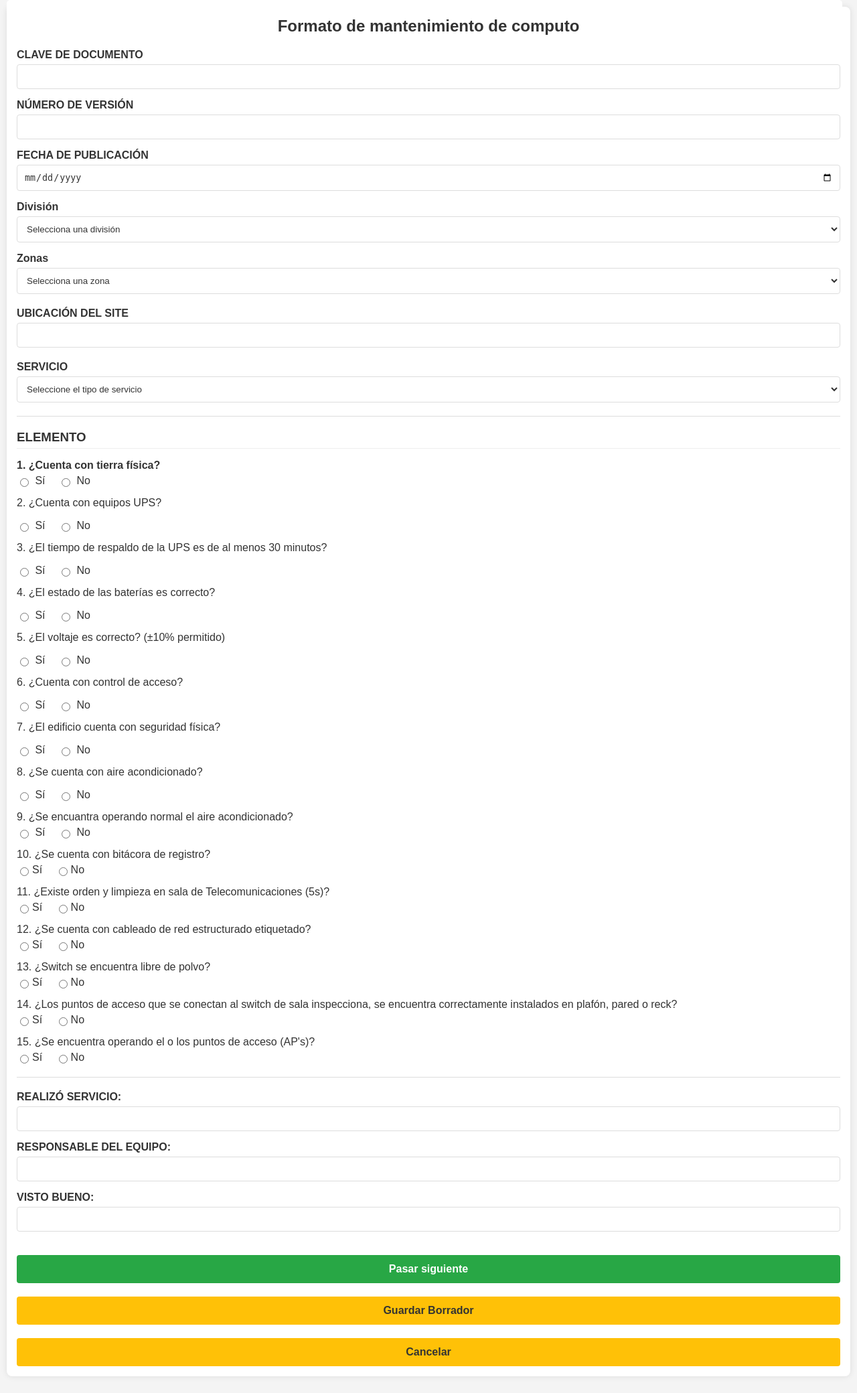
After one commit to Ruben2216/Sistema_De_Registros, a Flask app: template TEMPLATES/Mantenimiento/telecomunicaciones.html in a window 1280 px wide. The commit adds this page. Shown: the whole page at 67% size. Run offline with Flask 3, Linux system fonts and the light colour scheme; the template is opened without the code that fills it, so the values that code supplies are empty; parts of the project's set-up code (start-up, migrations or seed data) failed here and were passed over.

Commit message:
nuevo form

```diff
--- /dev/null
+++ b/TEMPLATES/Mantenimiento/telecomunicaciones.html
@@ -0,0 +1,215 @@
+<!DOCTYPE html>
+<html lang="en">
+<head>
+    <meta charset="UTF-8">
+    <meta name="viewport" content="width=device-width, initial-scale=1.0">
+    <title>Formato Inspección de salas de Telecomunicación</title>
+    <link rel="stylesheet" href="/RESOURCE/CSS/index.css">
+</head>
+<body>
+        <div class="contenedor-barra">
+        <div class="progreso">
+            <div class="progreso-barra" id="progreso-barra" style="width: 0%;"></div>
+        </div>
+    </div>
+    <div class="formulario-verificacion">
+        <form class = "formulario-verificacion__formulario">
+            <h1 class="formulario-verificacion__titulo-principal">Formato de mantenimiento de computo</h1>
+            <div class="seccion">
+                <div class="campo">
+                    <label class="campo__etiqueta">CLAVE DE DOCUMENTO</label>
+                    <input type="text" class="campo__control">
+                </div>
+                <div class="campo">
+                    <label class="campo__etiqueta">NÚMERO DE VERSIÓN</label>
+                    <input type="text" class="campo__control">
+                </div>
+                <div class="campo">
+                    <label class="campo__etiqueta">FECHA DE PUBLICACIÓN</label>
+                    <input type="date" class="campo__control">
+                </div>
+                <div class="campo">
+                    <label class="campo__etiqueta">División</label>
+                    <select  class="campo__control" id="division">
+                        <option value="">Selecciona una división</option>
+                        <option value="Baja_California">División Bajacalifornia</option>
+                        <option value="Noroeste">División Noroeste</option>
+                        <option value="Norte">División Norte</option>
+                        <option value="Golfo_Norte">División Golfo norte</option>
+                        <option value="Golfo_Centro">División Golfo Centro</option>
+                        <option value="Bajio">División Bajio</option>
+                        <option value="Jalisco">División Jalisco</option>
+                        <option value="Centro_Occidente">División Centro Occidente</option>
+                        <option value="Centro_Sur">División Centro Sur</option>
+                        <option value="Centro_Oriente">Division Centro Oriente</option>
+                        <option value="Oriente">División Oriente</option>
+                        <option value="Sureste">División Sureste</option>
+                        <option value="Peninsular">División Peninsular</option>
+                        <option value="Valle_Norte">División Valle de México Norte</option>
+                        <option value="Valle_Centro">División Valle de México Centro</option>
+                        <option value="Valle_Sur">División Valle de México Sur</option>
+                    </select>
+                </div>
+                <div class="seccion">
+                    <div class="campo">
+                        <label class="campo__etiqueta">Zonas</label>
+                        <select class="campo__control" id="zona">
+                            <option value="Seleccionar_Zona" >Selecciona una zona</option>
+                        </select>
+                    </div>
+                </div>
+                <div class="campo">
+                    <label class="campo__etiqueta">UBICACIÓN DEL SITE</label>
+                    <input type="text" class="campo__control">
+                </div>
+            </div>
+            <div class="seccion">
+                <div class="campo">
+                <label class="campo__etiqueta">SERVICIO</label>
+                <select class="campo__control">
+                    <option value="Seleccionar_Zona">Seleccione el tipo de servicio</option>
+                    <option value="Preventivo">Preventivo</option>
+                    <option value="Mantenimiento">Mantenimiento</option>
+                </select>
+                </div>
+            </div>
+            <hr class="seccion__divisor">
+            <div class="seccion">
+                <h3 class="seccion__titulo">ELEMENTO</h3>
+                <div class="campo">
+                    <p class="campo__etiqueta">1. ¿Cuenta con tierra física?</p>
+                    <div class="grupo-opciones">
+                        <label class="grupo-opciones__opcion"><input class="grupo-opciones__control" name="limpieza_externa" type="radio" value="si"> Sí</label>
+                        <label class="grupo-opciones__opcion"><input class="grupo-opciones__control" name="limpieza_externa" type="radio" value="no" onchange="mostrarInput('limpieza_externa')"> No</label>
+                    </div>
+                    <input type="text" id="input_limpieza_externa" class="campo__control" style="display: none;" placeholder="Especifique motivo">
+                </div>
+                <div class="campo">2. ¿Cuenta con equipos UPS?</p>
+                    <div class="grupo-opciones">
+                        <label class="grupo-opciones__opcion"><input class="grupo-opciones__control" name="pantalla" type="radio" value="si"> Sí</label>
+                        <label class="grupo-opciones__opcion"><input class="grupo-opciones__control" name="pantalla" type="radio" value="no" onchange="mostrarInput('pantalla')"> No</label>
+                    </div>
+                    <input type="text" id="input_pantalla" class="campo__control" style="display:none;" placeholder="Especifique motivo">
+                </div>
+                <div class="campo">3. ¿El tiempo de respaldo de la UPS es de al menos 30 minutos?</p>
+                    <div class="grupo-opciones">
+                        <label class="grupo-opciones__opcion"><input class="grupo-opciones__control" name="teclado" type="radio" value="si"> Sí</label>
+                        <label class="grupo-opciones__opcion"><input class="grupo-opciones__control" name="teclado" type="radio" value="no" onchange="modtrarInput('teclado')"> No</label>
+                    </div>
+                    <input type="text" id="input_teclado" class="campo__control" style="display:none;" placeholder="Especifique motivo">
+                </div>
+                <div class="campo">4. ¿El estado de las baterías es correcto?</p>
+                    <div class="grupo-opciones">
+                        <label class="grupo-opciones__opcion"><input class="grupo-opciones__control" name="conexiones" type="radio" value="si"> Sí</label>
+                        <label class="grupo-opciones__opcion"><input class="grupo-opciones__control" name="conexiones" type="radio" value="no" onchange="mostrarInput('conexiones')"> No</label>
+                    </div>
+                    <input type="text" id="input_conexiones" class="campo__control" style="display:none;" placeholder="Especifique motivo">
+                </div>
+                <div class="campo">5. ¿El voltaje es correcto? (±10% permitido)</p>
+                    <div class="grupo-opciones">
+                        <label class="grupo-opciones__opcion"><input class="grupo-opciones__control" name="despues_servicio" type="radio" value="si"> Sí</label>
+                        <label class="grupo-opciones__opcion"><input class="grupo-opciones__control" name="despues_servicio" type="radio" value="no" onchange="mostrarInput('despues_servicio')"> No</label>
+                    </div>
+                    <input type="text" id="input_despues_servicio" class="campo__control" style="display:none;" placeholder="Especifique motivo">
+                </div>
+                <div class="campo">6. ¿Cuenta con control de acceso?</p>
+                    <div class="grupo-opciones">
+                        <label class="grupo-opciones__opcion"><input class="grupo-opciones__control" name="Antivirus" type="radio" value="si"> Sí</label>
+                        <label class="grupo-opciones__opcion"><input class="grupo-opciones__control" name="Antivirus" type="radio" value="no" onchange="mostrarInput('Antivirus')"> No</label>
+                    </div>
+                    <input type="text" id="input_Antivirus" class="campo__control" style="display:none;" placeholder="Especifique motivo">
+                </div>
+                <div class="campo">7. ¿El edificio cuenta con seguridad física?</p>
+                    <div class="grupo-opciones">
+                        <label class="grupo-opciones__opcion"><input class="grupo-opciones__control" name="Defrag" type="radio" value="si"> Sí</label>
+                        <label class="grupo-opciones__opcion"><input class="grupo-opciones__control" name="Defrag" type="radio" value="no" onchange="mostrarInput('Defrag')"> No</label>
+                    </div>
+                    <input type="text" id="input_Defrag" class="campo__control" style="display:none;" placeholder="Especifique motivo">
+                </div>
+                <div class="campo">8. ¿Se cuenta con aire acondicionado?</p>
+                    <div class="grupo-opciones">
+                        <label class="grupo-opciones__opcion"><input class="grupo-opciones__control" name="dominio" type="radio" value="si"> Sí</label>
+                        <label class="grupo-opciones__opcion"><input class="grupo-opciones__control" name="dominio" type="radio" value="no" onchange="mostrarInput('doominio')"> No</label>
+                    </div>
+                    <input type="text" id="input_dominio" class="campo__control" style="display:none;" placeholder="Especifique motivo">
+                </div>
+                <div class="campo">9. ¿Se encuantra operando normal el aire acondicionado?
+                    <div class="grupo-opciones">
+                        <label class="grupo-opciones__opcion"><input class="grupo-opciones__control" name="Windows_update" type="radio" value="si"> Sí</label>
+                        <label class="grupo-opciones__opcion"><input class="grupo-opciones__control" name="Windows_update" type="radio" value="no" onchange="mostrarInput('Windows_update')"> No</label>
+                    </div>
+                    <input type="text" id="input_Windows_update" class="campo__control" style="display:none;" placeholder="Especifique motivo">
+                </div>
+                <div class="campo">10. ¿Se cuenta con bitácora de registro?
+                    <div class="grupo-opciones">
+                        <label class="grupo-opciones__opcion"><input type="radio" class="grupo-opciones__control" name="bitacora" value="si">Sí</label>
+                        <label class="grupo-opciones__opcion"><input type="radio" class="grupo-opciones__control" name="bitacora" value="no" onchange="mostrarInput('bitacora')">No</label>
+                    </div>
+                    <input type="text" id="input_bitacora" class="campo__control" style="display:none;" placeholder="Especifique motivo">
+                </div>
+                <div class="campo">11. ¿Existe orden y limpieza en sala de Telecomunicaciones (5s)?
+                    <div class="grupo-opciones">
+                        <label class="grupo-opciones__opcion"><input type="radio" class="grupo-opciones__control" name="orden_impieza" value="si">Sí</label>
+                        <label class="grupo-opciones__opcion"><input type="radio" class="grupo-opciones__control" name="orden_impieza" value="no" onchange="mostrarInput('limpieza_externa')">No</label>
+                    </div>
+                    <input type="text" id="input_orden_impieza" class="campo__control" style="display:none;" placeholder="Especifique motivo">
+                </div>
+                <div class="campo">12. ¿Se cuenta con cableado de red estructurado etiquetado?
+                    <div class="grupo-opciones">
+                        <label class="grupo-opciones__opcion"><input type="radio" class="grupo-opciones__control" name="orden_impieza" value="si">Sí</label>
+                        <label class="grupo-opciones__opcion"><input type="radio" class="grupo-opciones__control" name="orden_impieza" value="no" onchange="mostrarInput('limpieza_externa')">No</label>
+                    </div>
+                    <input type="text" id="input_orden_impieza" class="campo__control" style="display:none;" placeholder="Especifique motivo">
+                </div>
+                <div class="campo">13. ¿Switch se encuentra libre de polvo?
+                    <div class="grupo-opciones">
+                        <label class="grupo-opciones__opcion"><input type="radio" class="grupo-opciones__control" name="orden_impieza" value="si">Sí</label>
+                        <label class="grupo-opciones__opcion"><input type="radio" class="grupo-opciones__control" name="orden_impieza" value="no" onchange="mostrarInput('limpieza_externa')">No</label>
+                    </div>
+                    <input type="text" id="input_orden_impieza" class="campo__control" style="display:none;" placeholder="Especifique motivo">
+                </div>
+                <div class="campo">14. ¿Los puntos de acceso que se conectan al switch de sala inspecciona, se encuentra correctamente instalados en plafón, pared o reck?
+                    <div class="grupo-opciones">
+                        <label class="grupo-opciones__opcion"><input type="radio" class="grupo-opciones__control" name="orden_impieza" value="si">Sí</label>
+                        <label class="grupo-opciones__opcion"><input type="radio" class="grupo-opciones__control" name="orden_impieza" value="no" onchange="mostrarInput('limpieza_externa')">No</label>
+                    </div>
+                    <input type="text" id="input_orden_impieza" class="campo__control" style="display:none;" placeholder="Especifique motivo">
+                </div>
+                <div class="campo">15. ¿Se encuentra operando el o los puntos de acceso (AP's)?
+                    <div class="grupo-opciones">
+                        <label class="grupo-opciones__opcion"><input type="radio" class="grupo-opciones__control" name="orden_impieza" value="si">Sí</label>
+                        <label class="grupo-opciones__opcion"><input type="radio" class="grupo-opciones__control" name="orden_impieza" value="no" onchange="mostrarInput('limpieza_externa')">No</label>
+                    </div>
+                    <input type="text" id="input_orden_impieza" class="campo__control" style="display:none;" placeholder="Especifique motivo">
+                </div>
+
+
+
+            </div>
+            <hr class="seccion__divisor">
+            <div class="campo">
+                    <label class="campo__etiqueta">REALIZÓ SERVICIO:</label>
+                    <input type="text" class="campo__control">
+            </div>
+            <div class="campo">
+                    <label class="campo__etiqueta">RESPONSABLE DEL EQUIPO:</label>
+                    <input type="text" class="campo__control">
+            </div>
+            <div class="campo">
+                    <label class="campo__etiqueta">VISTO BUENO:</label>
+                    <input type="text" class="campo__control">
+            </div>
+            <button type="submit" class="boton boton--primario">Pasar siguiente</button>
+            <button type="button" class="boton boton--secundario">Guardar Borrador</button>
+            <div class="boton boton--secundario boton--cancelar">
+            <a href="/TEMPLATES/menu.html" class="boton--cancelar ">Cancelar</a>
+            </div>
+
+        </form>
+    </div>
+    <script src="/RESOURCE/JS/barra_progreso.js"></script>
+    <script src="/RESOURCE/JS/campo_desplegable.js"></script>
+    <script src="/RESOURCE/JS/selects.js"></script>
+
+</body>
+</html>
--- a/TEMPLATES/menu.html
+++ b/TEMPLATES/menu.html
@@ -33,6 +33,7 @@
                 <option value="\TEMPLATES\Mantenimiento\computo.html">Equipo de cómputo</option>
                 <option value="\TEMPLATES\Mantenimiento\tableta.html">Tabletas</option>
                 <option value="\TEMPLATES\Mantenimiento\celular.html">Dolphin</option>
+                <option value="/TEMPLATES/Mantenimiento/telecomunicaciones.html">Inspección de salas de Telecomunicación</option>
             </select>
         </div>
     </div>
```
